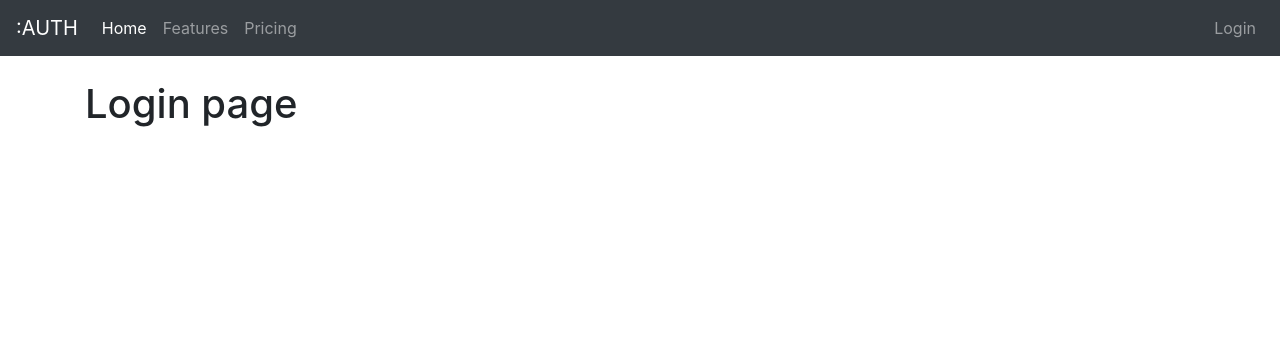
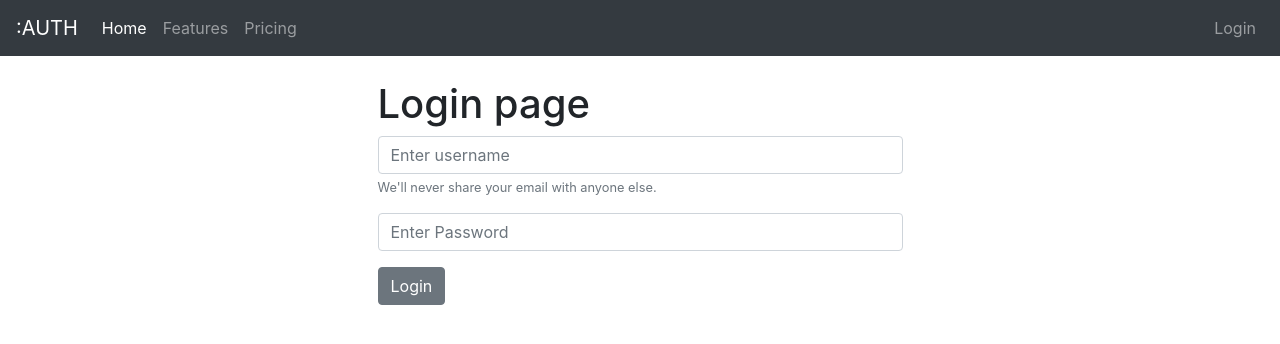
Before and after one commit to alexkwashie/User-auth, a Django app: page /login/ in a window 1280 px wide. Shown: the top 344 px of the page. Run offline with Django 3.2, Linux system fonts and the light colour scheme; some libraries are stand-ins or nearby versions.

Commit message:
adding messages

```diff
--- a/mysite/authenticate/templates/authenticate_home/login.html
+++ b/mysite/authenticate/templates/authenticate_home/login.html
@@ -2,6 +2,21 @@
 
 {% block content %}
 
+<div class="col-md-6 offset-md-3">
 <h1>Login page</h1>
 
+<form method="POST">
+    {% csrf_token%}<!---this is to prevent hacking the form-->
+  <div class="form-group">
+    <input type="text" class="form-control" placeholder="Enter username" name="username">
+    <small id="emailHelp" class="form-text text-muted">We'll never share your email with anyone else.</small>
+  </div>
+  <div class="form-group">
+    <input type="password" class="form-control"  placeholder="Enter Password" name="password">
+  </div>
+
+  <button type="submit" class="btn btn-secondary">Login</button>
+</form>
+</div>
+
 {% endblock %}
--- a/mysite/authenticate/views.py
+++ b/mysite/authenticate/views.py
@@ -1,4 +1,4 @@
-from django.shortcuts import render
+from django.shortcuts import render, redirect
 from django.contrib.auth import authenticate, login , logout
 
 # Create your views here.
@@ -6,4 +6,15 @@ def home(request):
     return render (request, 'authenticate_home/home.html', {})
 
 def login_user(request):
-    return render (request, 'authenticate_home/login.html', {})
+    if request.method =='POST':
+        username = request.POST['username']
+        password = request.POST['password']
+        user = authenticate(request, username=username, password=password)
+        if user is not None:
+            login(request, user)
+            return redirect('home')
+        else:
+            return redirect('login')
+
+    else:
+        return render (request, 'authenticate_home/login.html', {})
--- a/steps.txt
+++ b/steps.txt
@@ -16,6 +16,10 @@ Create new folder and open in terminal
 #create urls.py folder
 #create templates folder with html file for views
 #
+#<div class="container">
+    {% block content%}
+    {% endblock%}
+    </div>
 #
 #
-#
+#{% csrf_token%}<!---this is to prevent hacking the form-->
```
Also changed, not shown: mysite/db.sqlite3.
